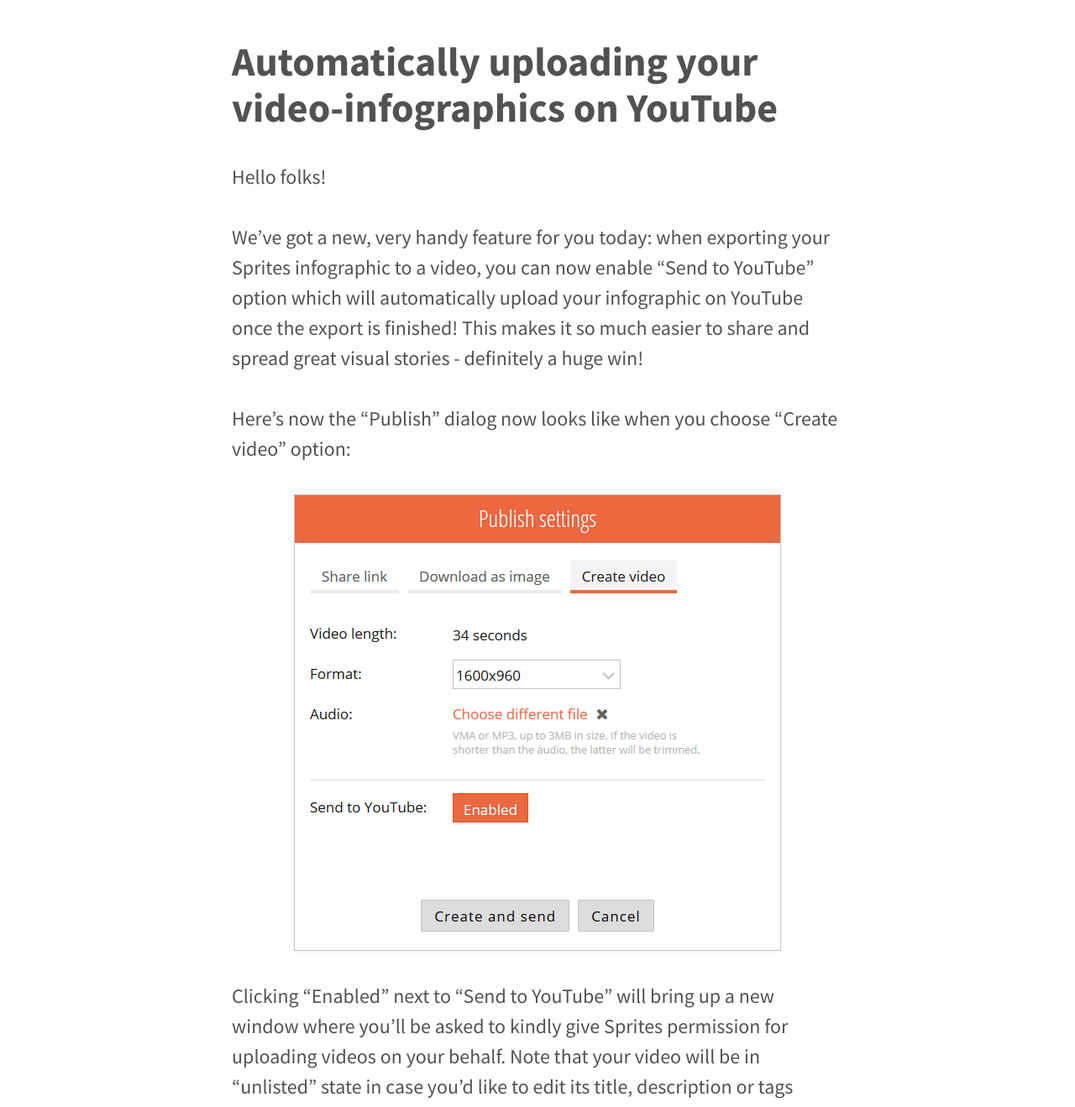
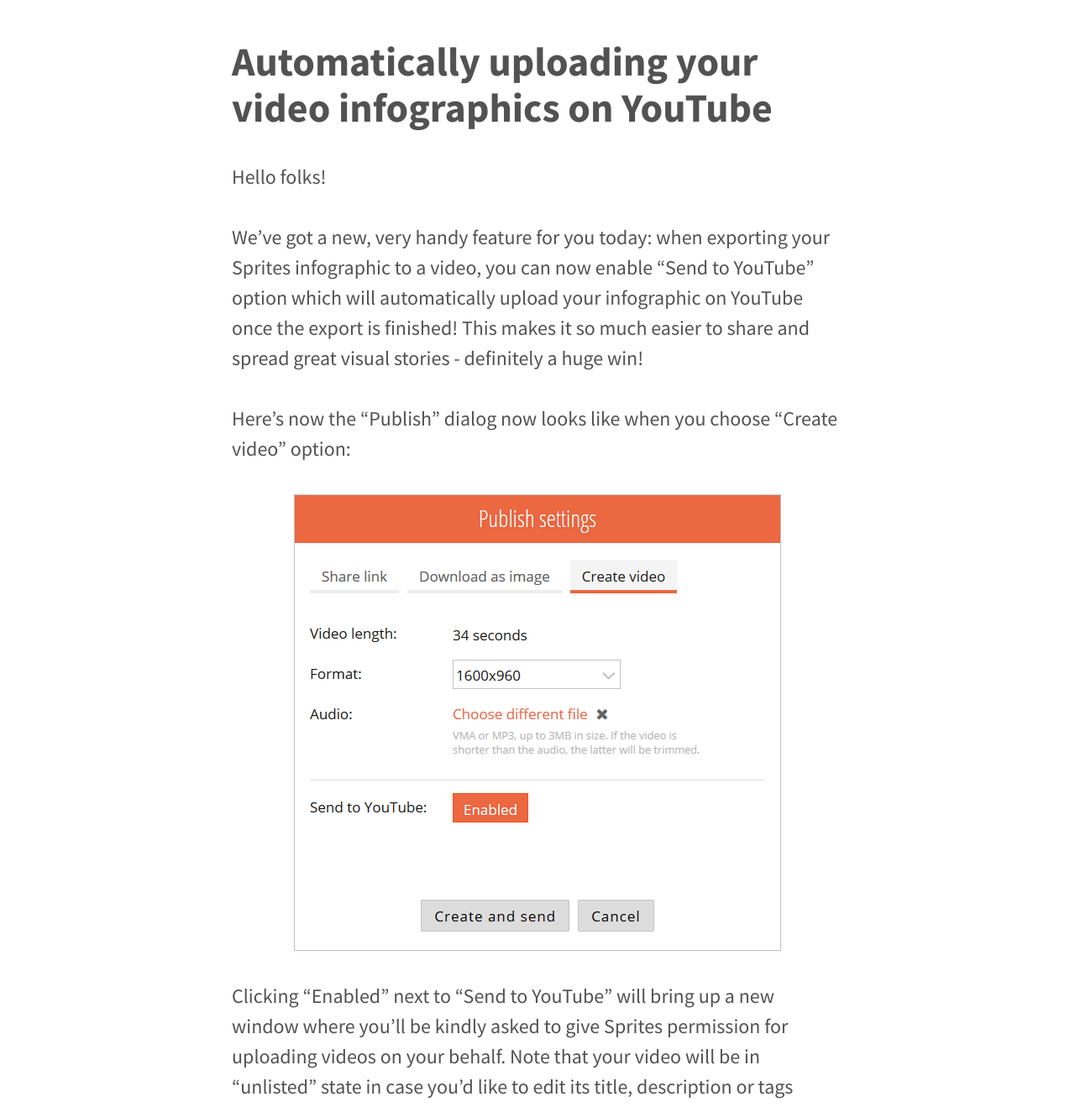
Before and after one commit to spritesapp/spritesapp.github.io, a Jekyll site: the page built from _posts/2014-10-21-automatically-uploading-your-video-infographics-on-youtube.md, in a window 1280 px wide. Shown: the part 223-1542 px from the top of the page at 84% size. Built offline with Jekyll 4.4.1, drawn with Linux system fonts in a browser that asks for light colours; some of the changed text lies outside the part shown.

Commit message:
Terminology.

```diff
--- a/_posts/2014-10-21-automatically-uploading-your-video-infographics-on-youtube.md
+++ b/_posts/2014-10-21-automatically-uploading-your-video-infographics-on-youtube.md
@@ -1,9 +1,9 @@
 ---
 layout: post
-title: Automatically uploading your video-infographics on YouTube
+title: Automatically uploading your video infographics on YouTube
 ---
 
-# Automatically uploading your video-infographics on YouTube
+# Automatically uploading your video infographics on YouTube
 
 Hello folks!
 
@@ -13,7 +13,7 @@
 
 ![YouTube publish](/assets/img/posts/youtube-upload.png "YouTube publish")
 
-Clicking "Enabled" next to "Send to YouTube" will bring up a new window where you'll be asked to kindly give Sprites permission for uploading videos on your behalf. Note that your video will be in "unlisted" state in case you'd like to edit its title, description or tags before making it available to the public.
+Clicking "Enabled" next to "Send to YouTube" will bring up a new window where you'll be kindly asked to give Sprites permission for uploading videos on your behalf. Note that your video will be in "unlisted" state in case you'd like to edit its title, description or tags before making it available to the public.
 
 We hope you'll love the new functionality. As usual, like us on [Facebook](https://facebook.com/spritesapp) or follow us on [Twitter](https://twitter.com/spritesapp) to get product updates, hints and tips on creating great-looking visual content!
 
```
